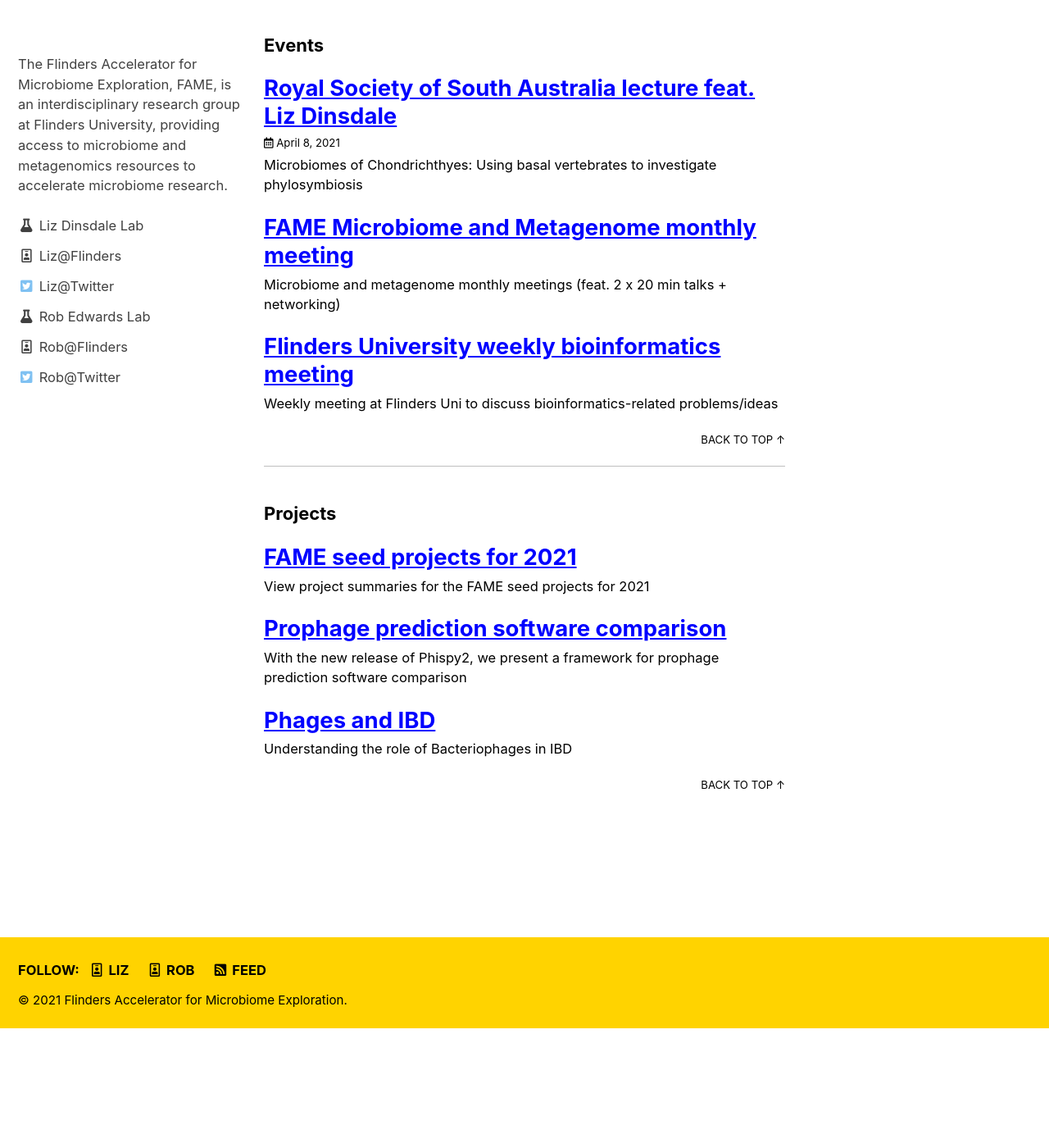
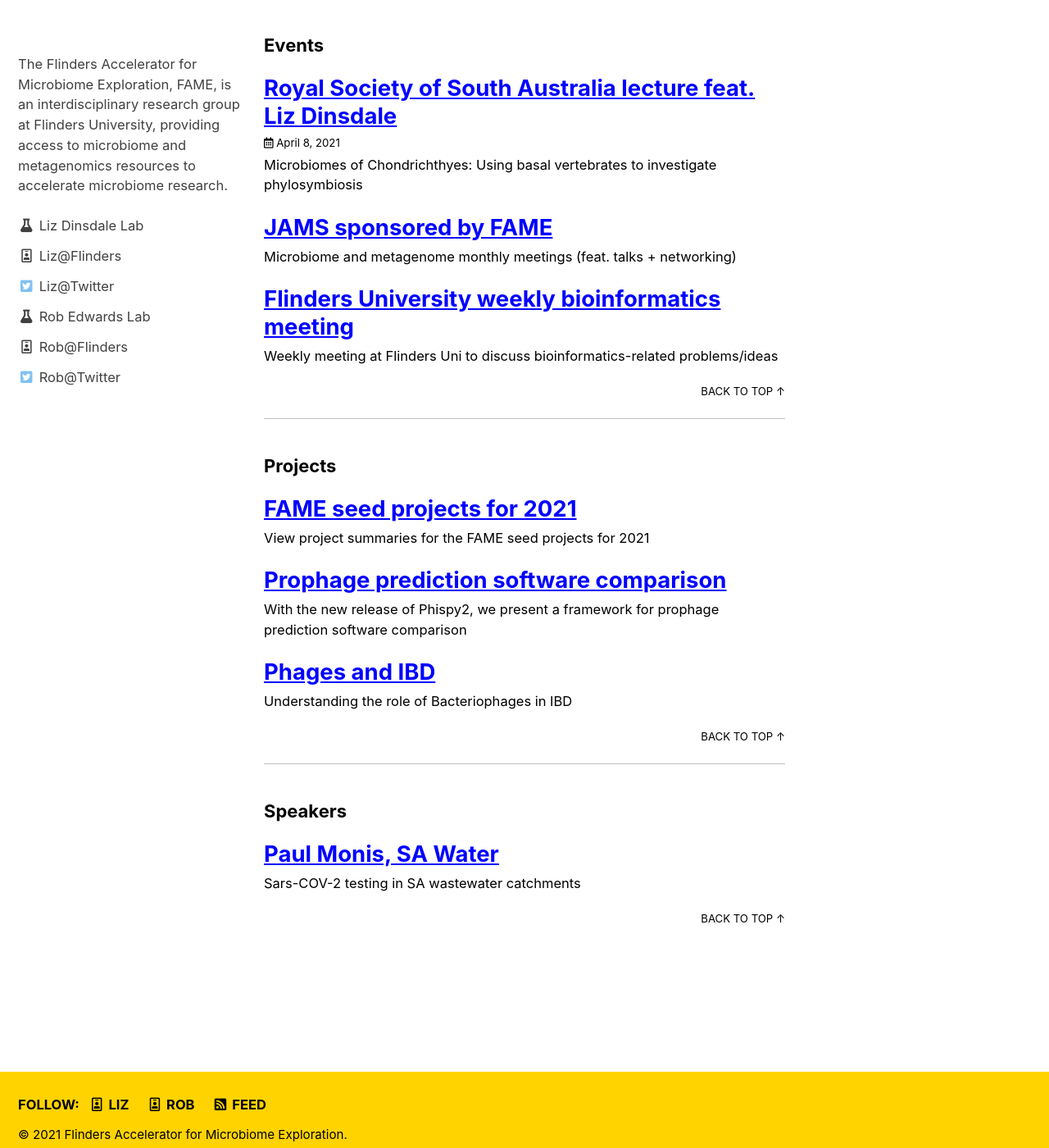
Before and after one commit to FlindersFAME/fame.github.io, a Jekyll site: the page built from _pages/categories.md, in a window 1280 px wide and 1400 px high, scrolled down 4570 px. Shown: the whole window at 82% size. Built offline with Jekyll 4.4.1, drawn with Linux system fonts in a browser that asks for light colours; cached includes are drawn as plain includes; before the commit the page ends 5824 px from its top, so only the background shows below that.

Commit message:
Add past speakers section

```diff
--- a/Events/_posts/2021-01-01-monthly-micro-meeting.md
+++ b/Events/_posts/2021-01-01-monthly-micro-meeting.md
@@ -2,12 +2,15 @@
 layout: archive
 tag: Regular meetings
 author: Michael Doane
-title: FAME Microbiome and Metagenome monthly meeting
-excerpt: Microbiome and metagenome monthly meetings (feat. 2 x 20 min talks + networking)
+title: JAMS sponsored by FAME
+excerpt: Microbiome and metagenome monthly meetings (feat. talks + networking)
 expires: 2050-01-01
 ---
 
-We are pleased to announce the commencement of the new FAME microbiome and metagenome monthly meetings.
+<br>
+<img src="/assets/images/JAMS-logo.png" width="500"/>
+
+We are pleased to announce the commencement of the JAMS sponsored by FAME microbiome and metagenome monthly meetings.
 We will be meeting once per month in the function room at the Glenelg Surf Life Saving Club at the Glenelg foreshore.
 Each month we will have two 20-minute talks highlighting the latest advances in metagenomics and microbiome studies,
 with one talk focused on human microbiology and the other on environmental microbiology.
--- a/Events/index.md
+++ b/Events/index.md
@@ -11,6 +11,7 @@
 FAME hosts regular meetings and occasional workshops throughout the year.
 To receive reminders for upcomming events, [join the mailing list or the FAME slack channel](/follow-us/)
 
+### [Past speakers](/Past-Speakers/)
 
 {% capture nowunix %}{{ 'now' | date: '%s' }}{% endcapture %}
 
--- /dev/null
+++ b/Speakers/_posts/2021-09-29-paul-monis.md
@@ -0,0 +1,10 @@
+---
+layout: single
+tag: Phage
+title: Paul Monis, SA Water
+excerpt: Sars-COV-2 testing in SA wastewater catchments
+---
+
+![](/Speakers/images/pmonis.jpg)
+
+![](/Speakers/images/pmonisFlyer.jpg)
```
Also changed, not shown: Speakers/index.md (added, +10 -0 lines), Speakers/images/pmonis.jpg (added), Speakers/images/pmonisFlyer.jpg (added).
